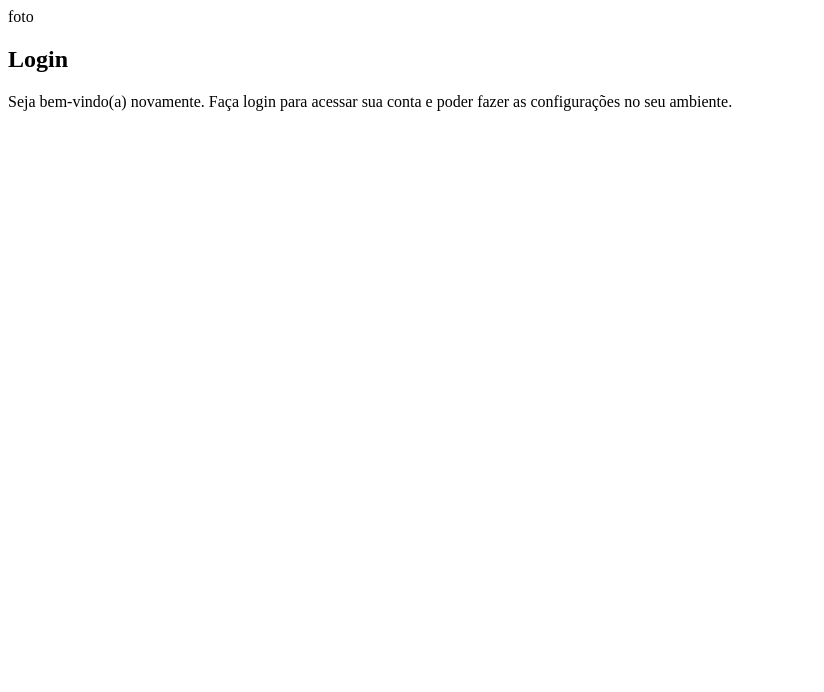
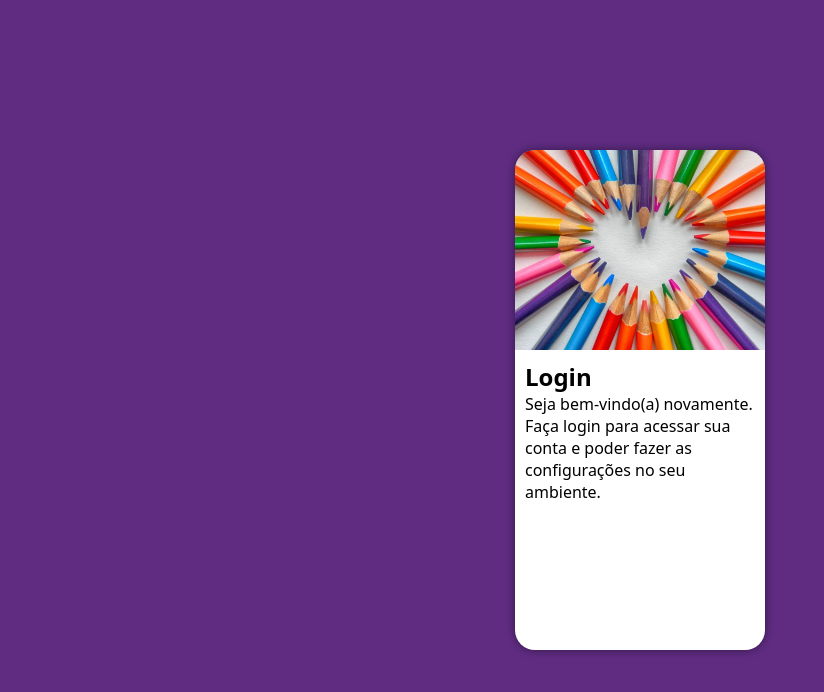
Before and after one commit to Edgar-diih/Projeto-login, a plain HTML site: page index.html in a window 1280 px wide. Shown: the whole page, without its empty margins (0-824 px from the left). Drawn offline with Linux system fonts and the light colour scheme.

Commit message:
Organizando CSS da estrutura da tela de login

```diff
--- a/estilos/style.css
+++ b/estilos/style.css
@@ -4,3 +4,42 @@ Paleta de Cores
 Verde: #49a09d
 Lilás: #5f2c82
 */
+*{
+    font-family: system-ui, -apple-system, BlinkMacSystemFont, 'Segoe UI', Roboto, Oxygen, Ubuntu, Cantarell, 'Open Sans', 'Helvetica Neue', sans-serif;
+    padding: 0px;
+    margin: 0px;
+    box-sizing: border-box;
+}
+body, html{
+    background-color: #5f2c82;
+    height: 100vh;
+    width: 100vw;
+}
+main{
+    position: relative;
+    height: 100vh;
+    width: 100vw;
+}
+section#login{
+    position: absolute;
+    top: 50%;
+    left: 50%;
+    transform: translate(-50%,-50%);
+    overflow: hidden;
+    background-color: white;
+    width: 250px;
+    height: 500px;
+    border-radius: 20px;
+    box-shadow:  0px 0px 10px rgba(0, 0, 0, 0.459);
+}
+section#login > div#imagem {
+    display: block;
+    background: #5f2c82 url(../imagens/pexels-photo-220502.webp) no-repeat;
+    background-size: cover;
+    background-position: center center;
+    height: 200px;
+}
+section#login > div#formulario{
+    display: block;
+    padding: 10px;
+}
--- a/index.html
+++ b/index.html
@@ -10,7 +10,7 @@
     <main>
         <section id="login">
             <div id="imagem">
-                foto
+                <!-- aqui vai a imagem nas css-->
             </div>
             <div id="formulario">
                 <h1>Login</h1>
```
